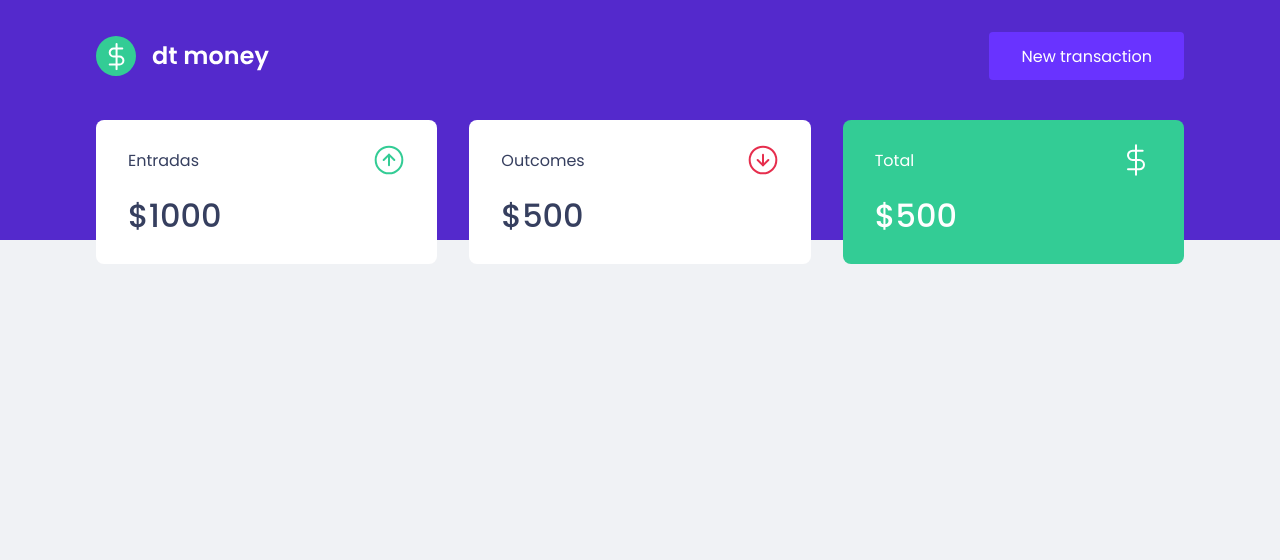
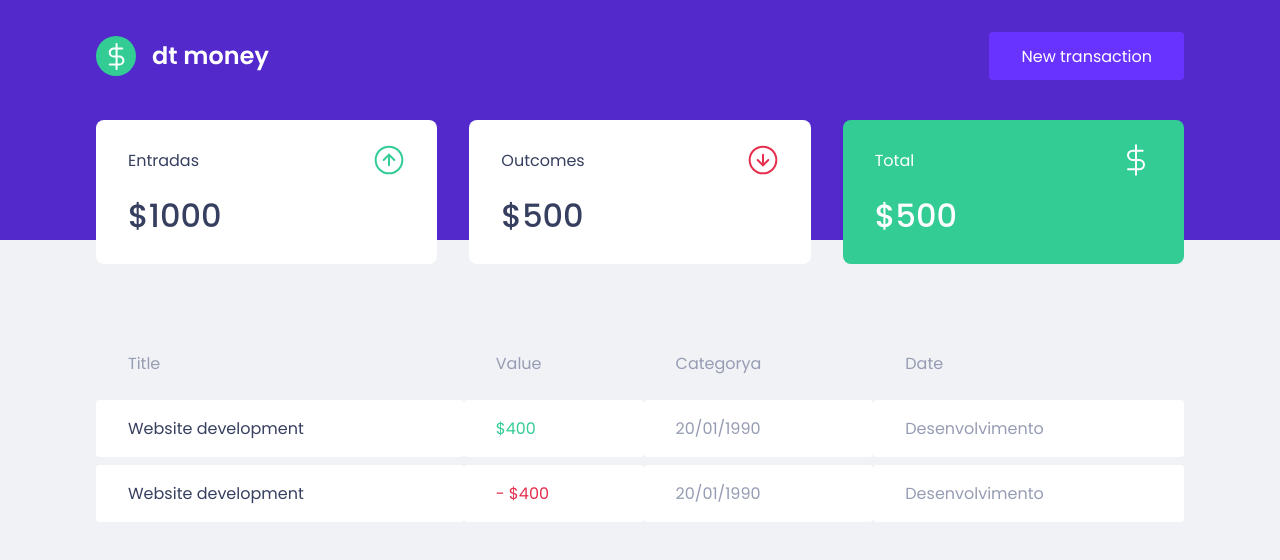
Before and after one commit to sergipe085/dt-money, a React (Create React App) app: page / in a window 1280 px wide. Shown: the top 560 px of the page. Built offline with nearby package versions, Linux system fonts and the light colour scheme.

Commit message:
transactions table component

```diff
--- a/src/components/Dashboard/index.tsx
+++ b/src/components/Dashboard/index.tsx
@@ -1,11 +1,13 @@
 import React from 'react'
 import { Summary } from '../Summary'
+import { TransactionsTable } from '../TransactionsTable'
 import { Container } from "./styles"
 
 export function Dashboard() {
   return (
     <Container>
       <Summary/>
+      <TransactionsTable/>
     </Container>
   )
 }
--- /dev/null
+++ b/src/components/TransactionsTable/index.tsx
@@ -0,0 +1,33 @@
+import React from 'react'
+import { Container } from './styles'
+
+export function TransactionsTable() {
+  return (
+    <Container>
+        <table>
+            <thead>
+                <tr>
+                    <th>Title</th>
+                    <th>Value</th>
+                    <th>Categorya</th>
+                    <th>Date</th>
+                </tr>
+            </thead>
+            <tbody>
+                <tr>
+                    <td>Website development</td>
+                    <td className='deposit'>$400</td>
+                    <td>20/01/1990</td>
+                    <td>Desenvolvimento</td>
+                </tr>
+                <tr>
+                    <td>Website development</td>
+                    <td className='withdraw'>- $400</td>
+                    <td>20/01/1990</td>
+                    <td>Desenvolvimento</td>
+                </tr>
+            </tbody>
+        </table>
+    </Container>
+  )
+}
--- /dev/null
+++ b/src/components/TransactionsTable/styles.ts
@@ -0,0 +1,38 @@
+import styled from "styled-components";
+
+export const Container = styled.div`
+    margin-top: 4rem;
+
+    table {
+        width: 100%;
+        border-spacing: 0 0.5rem;
+
+        th {
+            color: var(--text-body);
+            font-weight: 400;
+            padding: 1rem 2rem;
+            text-align: left;
+            line-height: 1.5rem;
+        }
+
+        td {
+            padding: 1rem 2rem;
+            border: 0;
+            background: var(--shape);
+            color: var(--text-body);
+            border-radius: 0.25rem;
+
+            &:first-child {
+                color: var(--text-title);
+            }
+
+            &.withdraw {
+                color: var(--red);
+            }
+
+            &.deposit {
+                color: var(--green);
+            }
+        }
+    }
+`;
```
